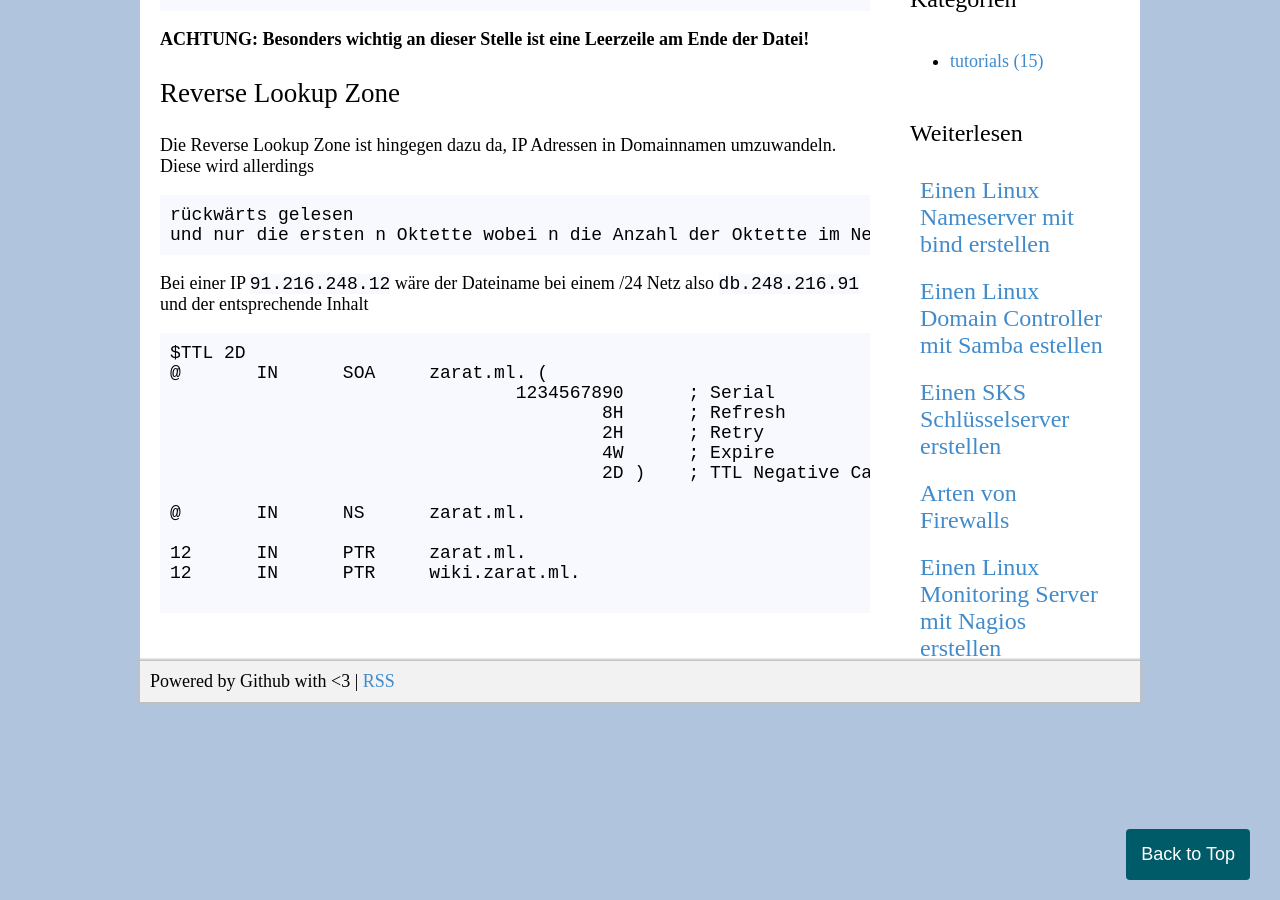
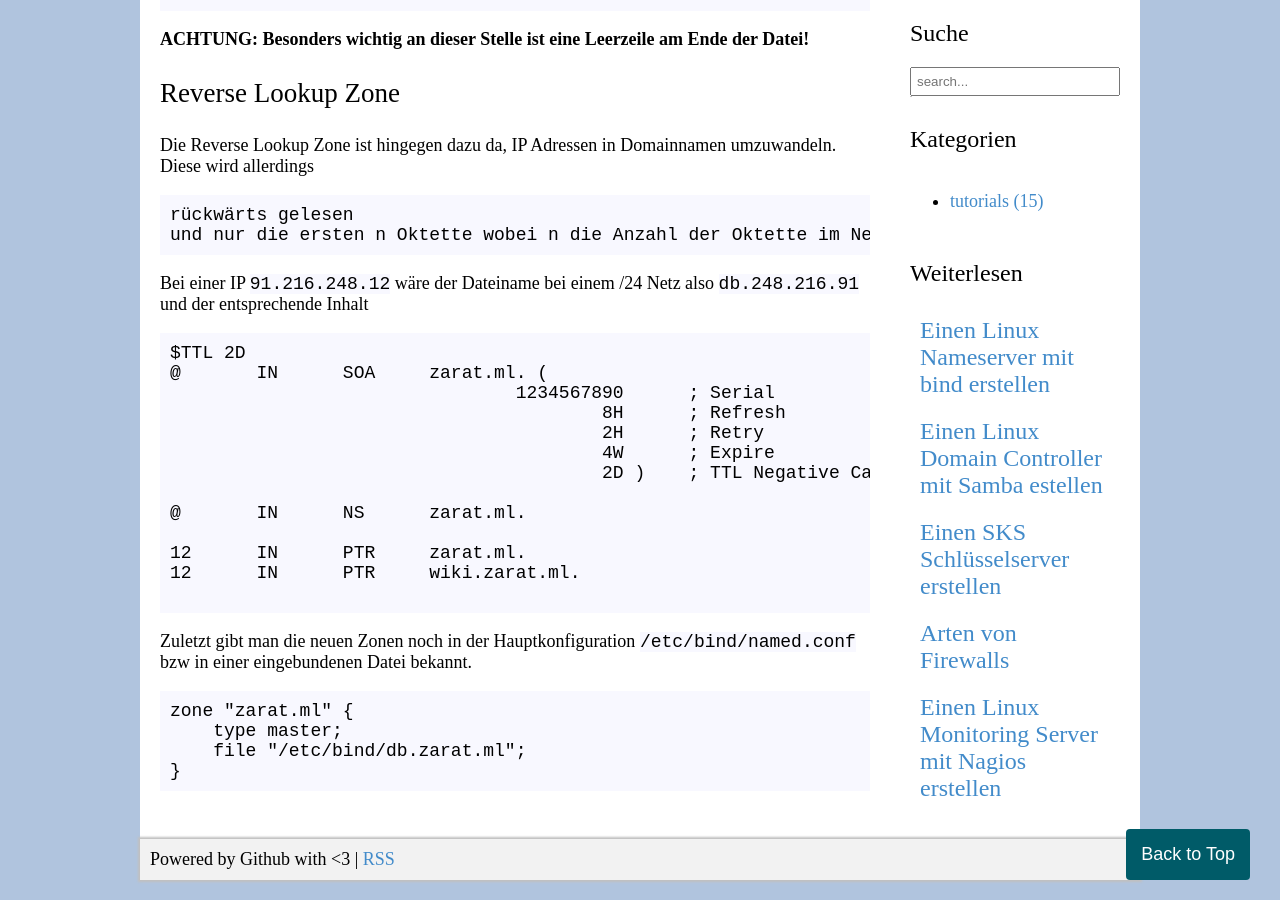
Before and after one commit to zarat/zarat.github.io, a Jekyll site: the page built from _posts/2018-05-26-nameserver.markdown, in a window 1280 px wide and 900 px high, scrolled down 2042 px. Built offline with Jekyll 4.4.1, drawn with Linux system fonts in a browser that asks for light colours.

Commit message:
Update 2018-05-26-nameserver.markdown

```diff
--- a/_posts/2018-05-26-nameserver.markdown
+++ b/_posts/2018-05-26-nameserver.markdown
@@ -99,3 +99,12 @@ Bei einer IP <code>91.216.248.12</code> wäre der Dateiname bei einem /24 Netz a
 12      IN      PTR     wiki.zarat.ml.
 
 </pre>
+
+Zuletzt gibt man die neuen Zonen noch in der Hauptkonfiguration <code>/etc/bind/named.conf</code> bzw in einer eingebundenen Datei bekannt.
+
+<pre>
+zone "zarat.ml" {
+    type master;
+    file "/etc/bind/db.zarat.ml";
+}
+</pre>
```
